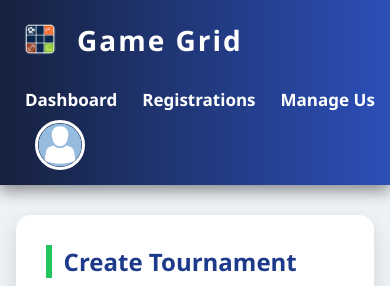
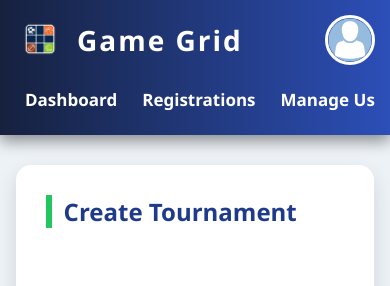
Before and after one commit to Atharv-Sudrik18/Game-Grid, a Flask app: page /admin/create_tournament in a window 390 px wide. Shown: the top 286 px of the page. Run offline with Flask 3, Linux system fonts and the light colour scheme; a user stored in the database is signed in.

Commit message:
Refactor admin_style.css with improved structure

```diff
--- a/static/css/admin_style.css
+++ b/static/css/admin_style.css
@@ -619,6 +619,7 @@ footer p{
     flex-direction:column;
     align-items:flex-start;
     height:auto;
+    position:relative;
 }
 
 .logo{
@@ -637,4 +638,11 @@ footer p{
     line-height:40px;
 }
 
+.profile-dropdown{
+    position:absolute;
+    top:15px;
+    right:15px;
+    margin-left:0;
 }
+
+}
```
